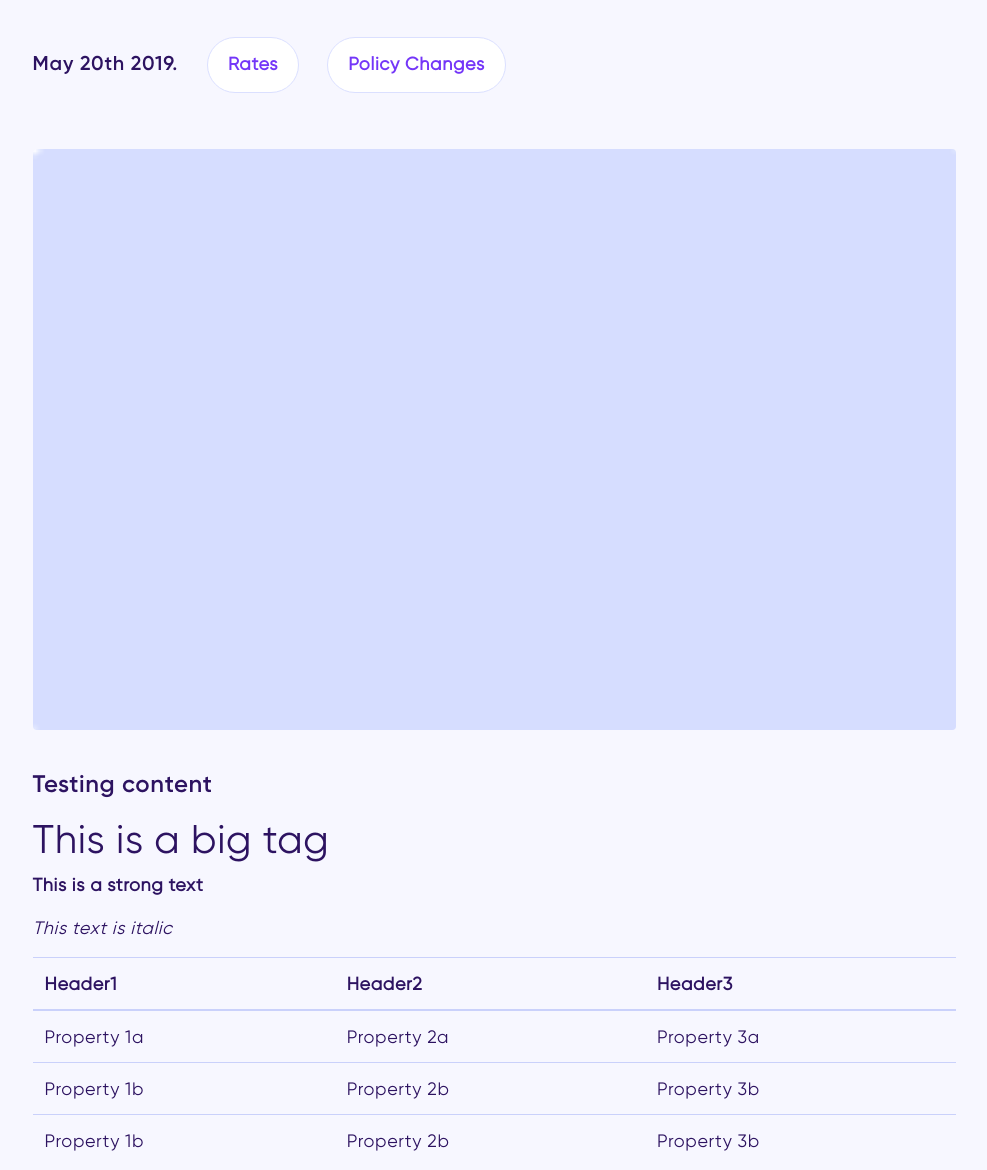
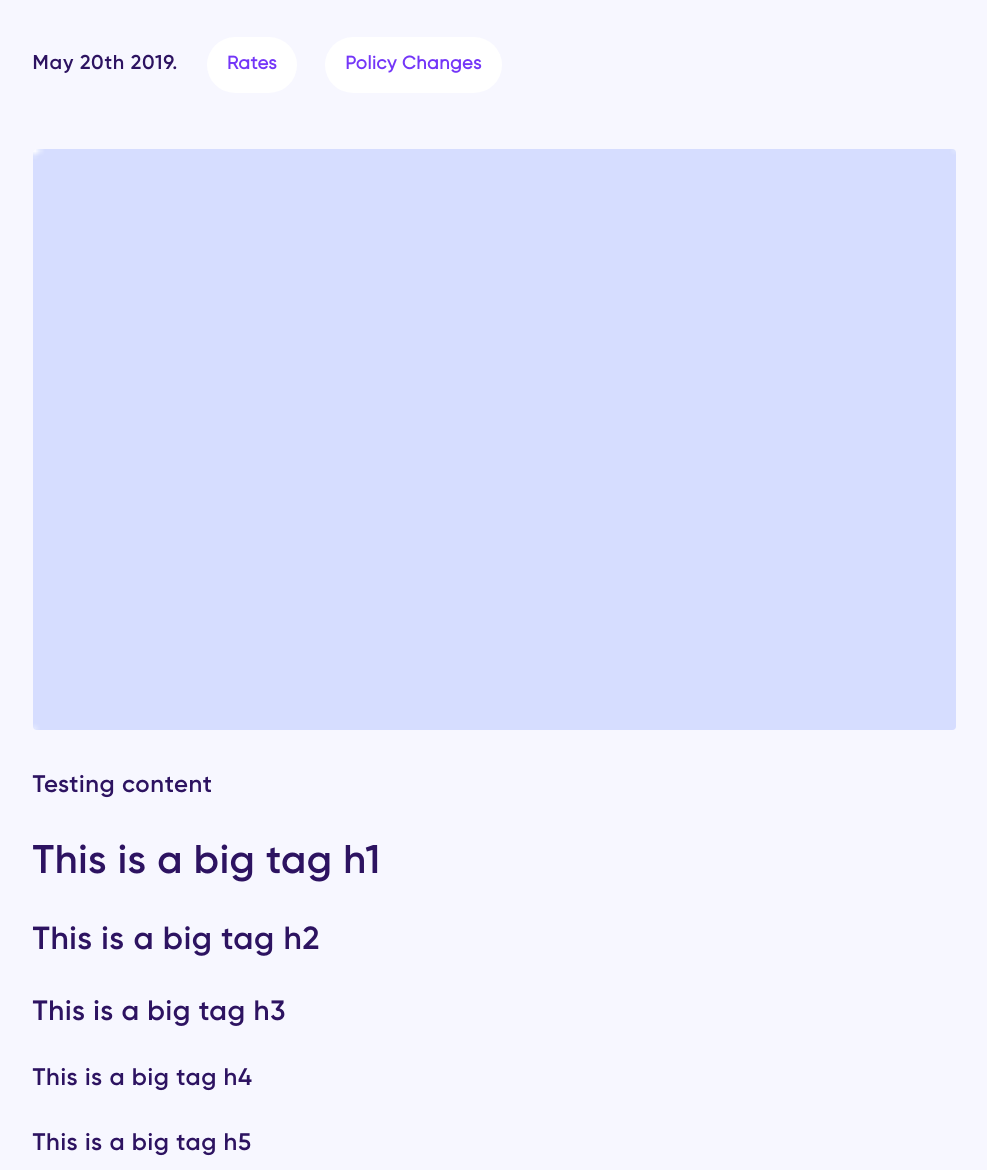
Before and after one commit to chatissantos/mortgage-rates, a website built with webpack: page src/pages/news-article.html in a window 1280 px wide. Shown: the part 420-1590 px from the top of the page, without its empty margins (146-1133 px from the left). Built offline with nearby package versions, Linux system fonts and the light colour scheme; files whose address does not match are found by name.

Commit message:
style fixes on article page

```diff
--- a/src/pages/news-article.html
+++ b/src/pages/news-article.html
@@ -161,7 +161,11 @@
             </div>
             <div class="article__content">
                 <h5>Testing content</h5>
-                <h1>This is a big tag</h1>
+                <h1>This is a big tag h1</h1>
+                <h2>This is a big tag h2</h2>
+                <h3>This is a big tag h3</h3>
+                <h4>This is a big tag h4</h4>
+                <h5>This is a big tag h5</h5>
                 <p>
                     <strong>This is a strong text</strong>
                 </p>
--- a/src/styles/news-article.scss
+++ b/src/styles/news-article.scss
@@ -69,10 +69,20 @@
   p {
 
   }
-  h5 {
+  thead {
+    background-color: $dark-purple;
+    color: $white;
+  }
+  tbody tr:nth-child(odd) {
+    background-color: $white;
+  }
+  h1, h2, h3, h4, h5 {
+    margin: 36px 0 28px 0;
     font-weight: 600;
     font-family: "Gilroy SemiBold";
-    margin-bottom: 16px;
+  }
+  th {
+    border-bottom-width: 1px!important;
   }
 }
 .article__content__table {
@@ -92,10 +102,11 @@
   background-color: $light-periwinkle;
   width: 32px;
   height: 32px;
+  font-size: 10px;
   display: inline-block;
   border-radius: 4px;
   text-align: center;
-  padding: .25rem;
+  padding: .5rem;
   margin-right: 16px;
   i {
     color: $dark-purple;
@@ -104,6 +115,12 @@
 }
 .social__share {
   display: inline-block;
+  font-size: 15px;
+  font-weight: 600;
+  font-style: normal;
+  font-stretch: normal;
+  line-height: normal;
+  letter-spacing: 2.25px;
   margin-right: 19px;
 }
 @include media-breakpoint-up(sm) { }
@@ -152,7 +169,7 @@
     a {
       background-color: $white;
       color: $purpleish-blue;
-      border: 1.4px solid $purple-border;
+      border: 0;
       border-radius: 100px;
       height: 56px;
       font-size: 18px;
@@ -202,12 +219,13 @@
   }
   .social__icon {
     background-color: $light-periwinkle;
-    width: 32px;
-    height: 32px;
+    width: 40px;
+    height: 40px;
+    font-size: 13px;
     display: inline-block;
     border-radius: 4px;
     text-align: center;
-    padding: .25rem;
+    padding: .75rem;
     margin-right: 16px;
     i {
       color: $dark-purple;
@@ -216,6 +234,12 @@
   }
   .social__share {
     display: inline-block;
+    font-size: 15px;
+    font-weight: 600;
+    font-style: normal;
+    font-stretch: normal;
+    line-height: normal;
+    letter-spacing: 2.25px;
     margin-right: 38px;
   }
 }
```
Also changed, not shown: src/pages/rates.html (+1 -1 lines).
